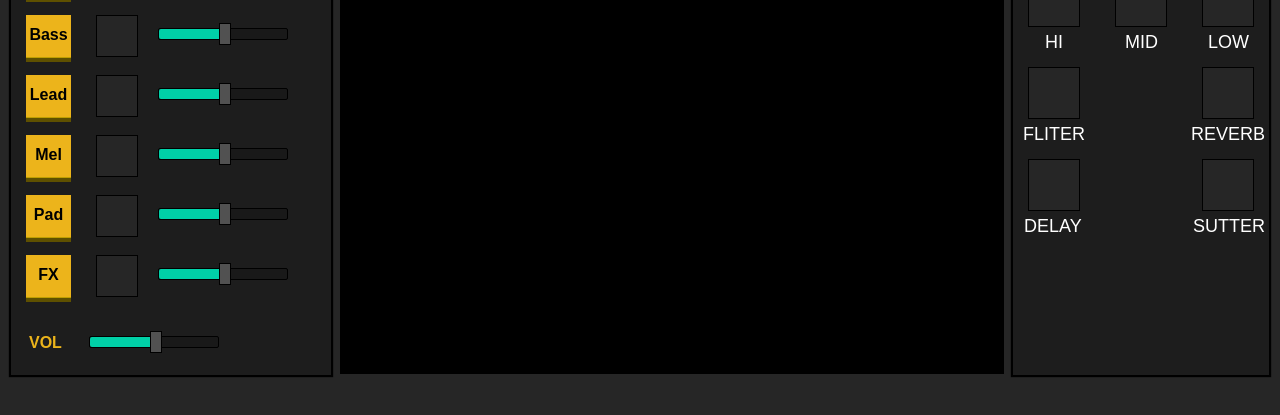
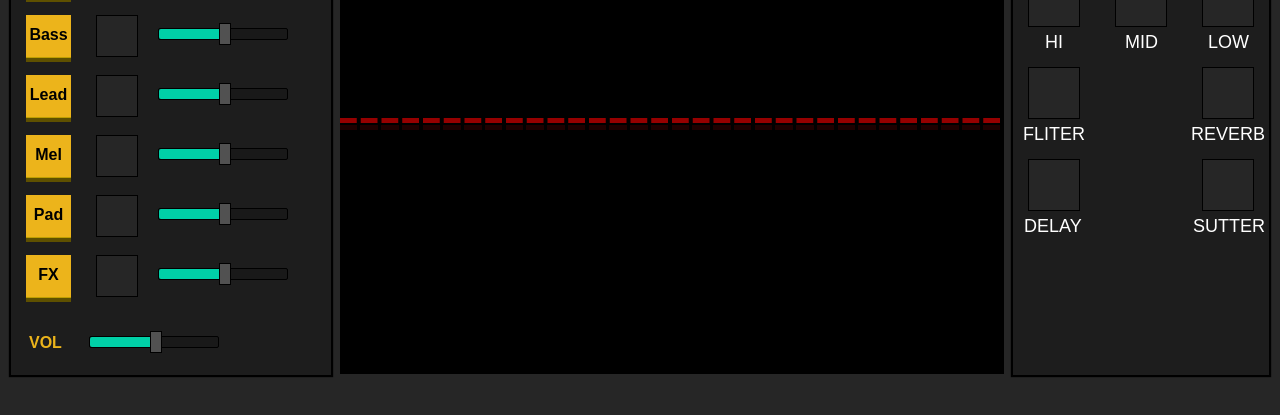
Before and after one commit to nicetomy/googlive, a website: page index.html in a window 1280 px wide. Shown: the part 253-668 px from the top of the page. Drawn offline with Linux system fonts and the light colour scheme.

Commit message:
add grunt file

```diff
--- a/index.html
+++ b/index.html
@@ -15,36 +15,24 @@
             <div class="logo"></div>
             <div class="menu justify">
                 <div class="dib">
-            <div class="type" type="house">
-              House
-            </div>
+                    <div class="type" type="house">House</div>
                 </div>
                 <div class="dib">
-            <div class="type" type="trance">
-              Trance
-            </div>
+                    <div class="type" type="trance">Trance</div>
                 </div>
                 <div class="dib">
-            <div class="type" type="techno">
-              Techno
-            </div>
+                    <div class="type" type="techno">Techno</div>
                 </div>
                 <div class="dib">
-            <div class="type" type="dubstep">
-              dubstep
-            </div>
+                    <div class="type" type="dubstep">dubstep</div>
                 </div>
                 <div class="dib">
-            <div class="type" type="hiphop">
-              Hiphop
-            </div>
+                    <div class="type" type="hiphop">Hiphop</div>
                 </div>
             </div>
             <div class="controller">
                 <div class="bpm">
-            <span class="conname">
-              BPM
-	    		  </span>
+                    <span class="conname">BPM</span>
                     <input type="text" class="bpmval" value="128" />
                 </div>
                 <div class="voice">
@@ -110,12 +98,10 @@
                 </div>
             </div>
             <div class="middle">
-            <canvas id="graph" style="display:block;width: 100%;height: 100%;"></canvas>
+                <canvas id="graph" width="664" height="500" style="display:block;"></canvas>
             </div>
             <div class="conright">
-          <div class="fxtitle">
-            FX
-          </div>
+                <div class="fxtitle">FX</div>
                 <div class="justify">
                     <a class="effects dib" href="#">
                         <span class="fxHI">HI</span>
@@ -148,6 +134,7 @@
     </div>
     <script src="libs/jquery-1.11.0.min.js" type="text/javascript" charset="utf-8"></script>
     <script src="libs/jquery.range.js" type="text/javascript" charset="utf-8"></script>
+    <script src="src/effect.js" type="text/javascript" charset="utf-8"></script>
     <script src="src/main.js" type="text/javascript" charset="utf-8"></script>
 </body>
 
--- /dev/null
+++ b/src/effect.js
@@ -0,0 +1,115 @@
+(function () {
+    var ctx = null, grd = null;
+    function Retangle(w, h, x, y) {
+        this.w = w;
+        this.h = h;
+        this.x = x;
+        this.y = y;
+        this.jg = 4;
+        this.power = 0;
+        this.dy = y;
+        this.dv = 100;
+        this.num = 0;
+    }
+
+    Retangle.prototype.update = function (power, times) {
+        this.power = power;
+        this.num = ~~(this.power / this.h + 0.5);
+        if (this.power > this.y - (this.dy + this.h)) {
+            this.dy = this.y - this.power - this.h - 1;
+        } else if (this.dy + this.h > this.y) {
+            this.dy = this.y - this.h
+        } else {
+            this.dy += this.dv * times
+        }
+
+        this.draw();
+    };
+
+    Retangle.prototype.draw = function () {
+        ctx.fillStyle = grd;
+        var h = (~~(this.power / (this.h + this.jg))) * (this.h + this.jg);
+        ctx.fillRect(this.x, this.y - h, this.w, h)
+        for (var i = 0; i < this.num; i++) {
+            var y = this.y - i * (this.h + this.jg);
+            ctx.clearRect(this.x - 1, y, this.w + 2, this.jg);
+        }
+        ctx.fillStyle = "#950000";
+        ctx.fillRect(this.x, this.dy, this.w, this.h);
+    };
+
+    function Effect(canvas, analyser) {
+        this.canvas = canvas;
+        this.outcanvas = null;
+        this.analyser = analyser;
+
+        ctx = this.canvas.getContext("2d");
+
+        grd = ctx.createLinearGradient(0, 110, 0, 270);
+        grd.addColorStop(0, "red");
+        grd.addColorStop(0.3, "yellow");
+        grd.addColorStop(1, "#00E800");
+
+        this.tgs = [];
+        this.tgn = 32;
+        this.jg = 4;
+        this.ot = 0;
+
+        this.init();
+    }
+
+    Effect.prototype.init = function () {
+        this.outcanvas = document.createElement("canvas");
+        this.outcanvas.width = this.canvas.width;
+        this.outcanvas.height = this.canvas.height / 2;
+
+        var array = new Uint8Array(this.analyser.frequencyBinCount);
+        this.analyser.getByteFrequencyData(array);
+
+        var w = this.canvas.width / this.tgn - this.jg;
+
+        for (var i = 0; i < this.tgn; i++) {
+            this.tgs.push(new Retangle(w, 5, (i * (this.canvas.width / this.tgn)), this.canvas.height / 2));
+        }
+
+        ot = new Date();
+        this.animate();
+    };
+
+    Effect.prototype.animate = function () {
+        var array = new Uint8Array(this.analyser.frequencyBinCount);
+
+        this.analyser.getByteFrequencyData(array);
+
+        ctx.clearRect(0, 0, this.canvas.width, this.canvas.height);
+
+        this.nt = new Date();
+
+        for (var i = 0; i < this.tgs.length; i++) {
+            this.tgs[i].update(array[~~(i * array.length / this.tgn)], (this.nt - this.ot) / 1000);
+        }
+
+        this.copy();
+        this.ot = this.nt;
+        window.requestAnimationFrame(this.animate.bind(this));
+    };
+
+    Effect.prototype.copy = function () {
+        var outctx = this.outcanvas.getContext("2d");
+        var imgdata = ctx.getImageData(0, 0, this.canvas.width, this.canvas.height / 2);
+
+        for (var i = 0; i < imgdata.data.length; i += 4) {
+            imgdata.data[i + 3] = 50;
+        }
+
+        outctx.putImageData(imgdata, 0, 0);
+        ctx.save();
+        ctx.translate(this.canvas.width / 2, this.canvas.height / 2);
+        ctx.rotate(Math.PI);
+        ctx.scale(-1, 1);
+        ctx.drawImage(this.outcanvas, -this.canvas.width / 2, -this.canvas.height / 2);
+        ctx.restore();
+    };
+
+    window.Effect = Effect;
+})();
--- a/src/main.js
+++ b/src/main.js
@@ -10,44 +10,13 @@
       self.source = {};
       self.gain = {};
       self.fx = {};
-      self.analyser = null;
-
 
       $('[type=' + self.files + ']').addClass('typeactive');
       self.eventinit();
       self.audiocontext();
-      self.draw();
-    },
-    draw: function () {
-        var self = this;
-        var ctx = document.getElementById("graph").getContext("2d");
-        var mode = 0;
-        self.analyser = context.createAnalyser();
-        self.analyser.fftSize = 1024;
+      self.analyser = context.createAnalyser();
 
-        function DrawGraph() {
-            ctx.fillStyle = "rgba(0, 0, 0, 1.0)";
-            ctx.fillRect(0, 0, 512, 256);
-            ctx.strokeStyle="rgba(255, 255, 255, 1)";
-            var data = new Uint8Array(512);
-            if(mode == 0) self.analyser.getByteFrequencyData(data);
-            else self.analyser.getByteTimeDomainData(data);
-            if(mode!=0) ctx.beginPath();
-            for(var i = 0; i < 256; ++i) {
-                if(mode==0) {
-                    ctx.fillStyle = "rgba(204, 204, 204, 0.8)";
-                    ctx.fillRect(i*2, 256 - data[i], 1, data[i]);
-                } else {
-                    ctx.lineTo(i*2, 256 - data[i]);
-                }
-            }
-            if(mode!=0) {
-                ctx.stroke();
-            }
-            requestAnimationFrame(DrawGraph);
-        }
-
-        requestAnimationFrame(DrawGraph);
+      new Effect(document.getElementById("graph"), self.analyser);
     },
     eventinit: function() {
       var self = this;
@@ -69,7 +38,6 @@
         } else {
             this.fx.delay.delayTime.value = 0;
         }
-        console.log('this.fx.delay.delayTime.value', this.fx.delay.delayTime.value);
     },
     addsource: function(e) {
       var $target = $(e.target),
```
Also changed, not shown: Gruntfile.js (added, +25 -0 lines), gdg.txt (+23 -10 lines), package.json (added, +7 -0 lines), 1 other file. Lines whose indentation alone changed are shown as unchanged.
